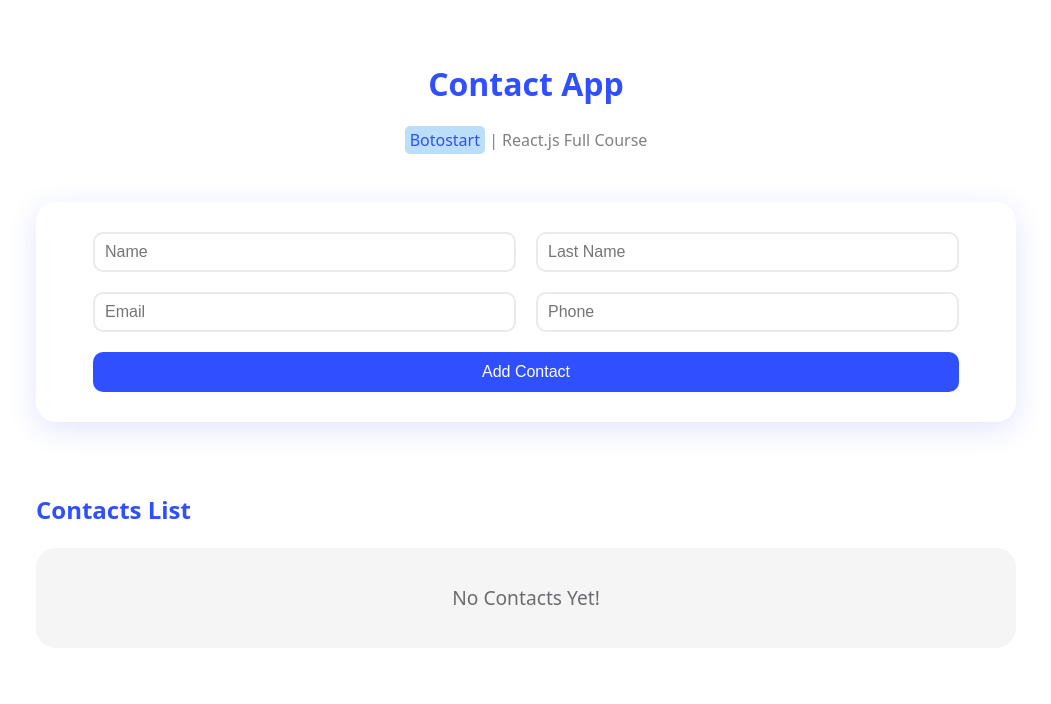
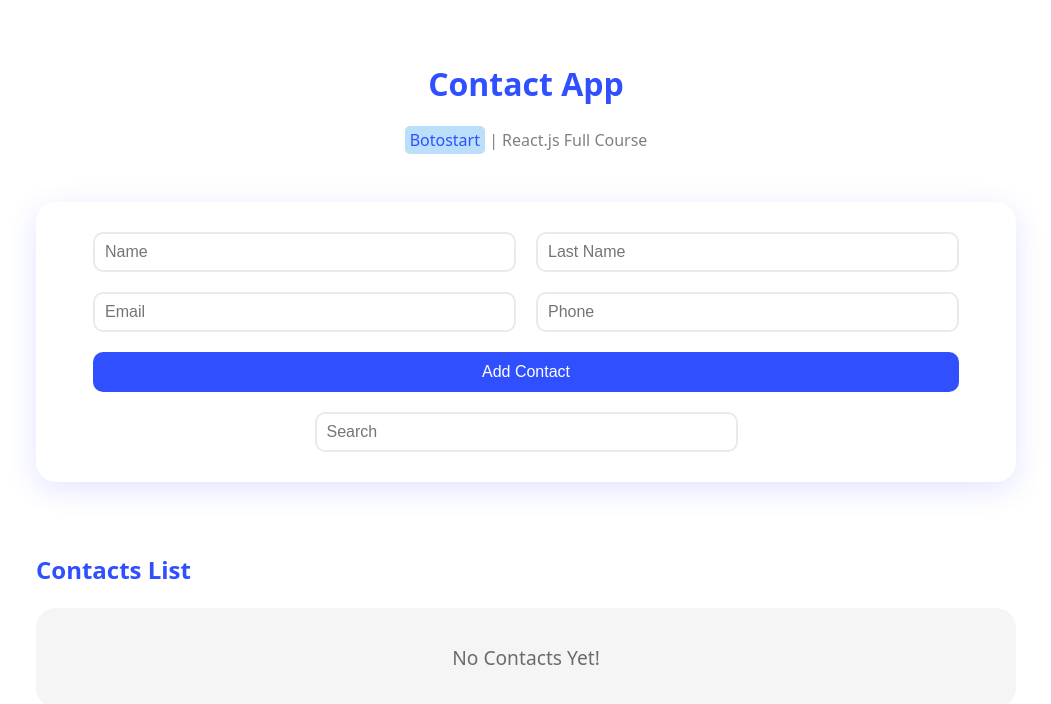
Before and after one commit to hosseinsoleimani/contact-app, a React (Vite) app in the folder vite-project/: page / in a window 1280 px wide. Shown: the top 704 px of the page, without its empty margins (114-1165 px from the left). Built offline with nearby package versions, Linux system fonts and the light colour scheme.

Commit message:
search input created

```diff
--- a/vite-project/src/components/Contacts.jsx
+++ b/vite-project/src/components/Contacts.jsx
@@ -16,6 +16,7 @@ function Contacts(){
         email:"",
         phone:""
     });
+    const[search,setSearch]=useState("")
 
     const changeHandler=(event)=>{
         const name=event.target.name;
@@ -62,6 +63,13 @@ function Contacts(){
         setContact(newContact);
 
     }
+    const searchHandler=(event=>setSearch(event.target.value));
+
+
+    const filteredContacts= contacts.filter((contact)=>{
+        const fullText=`${contact.name} ${contact.lastName} ${contact.email}`.toLowerCase();
+        return fullText.includes(search.toLowerCase());
+    })
 
     return(
         <div className={styles.container}>
@@ -76,9 +84,10 @@ function Contacts(){
                     onChange={changeHandler} />))
                 }
                 <button onClick={addHandler}>{contact.id ? "Update Contact" : "Add Contact"}</button>
+                <input type="text" placeholder="Search" value={search} onChange={searchHandler} />
             </div>
             <div className={styles.alert}>{alert && <p>{alert}</p>}</div>
-            <ContactsList contacts={contacts} deleteHandler={deleteHandler} editHandler={editHandler}/>
+            <ContactsList contacts={filteredContacts} deleteHandler={deleteHandler} editHandler={editHandler}/>
         </div>
     )
 }
```
